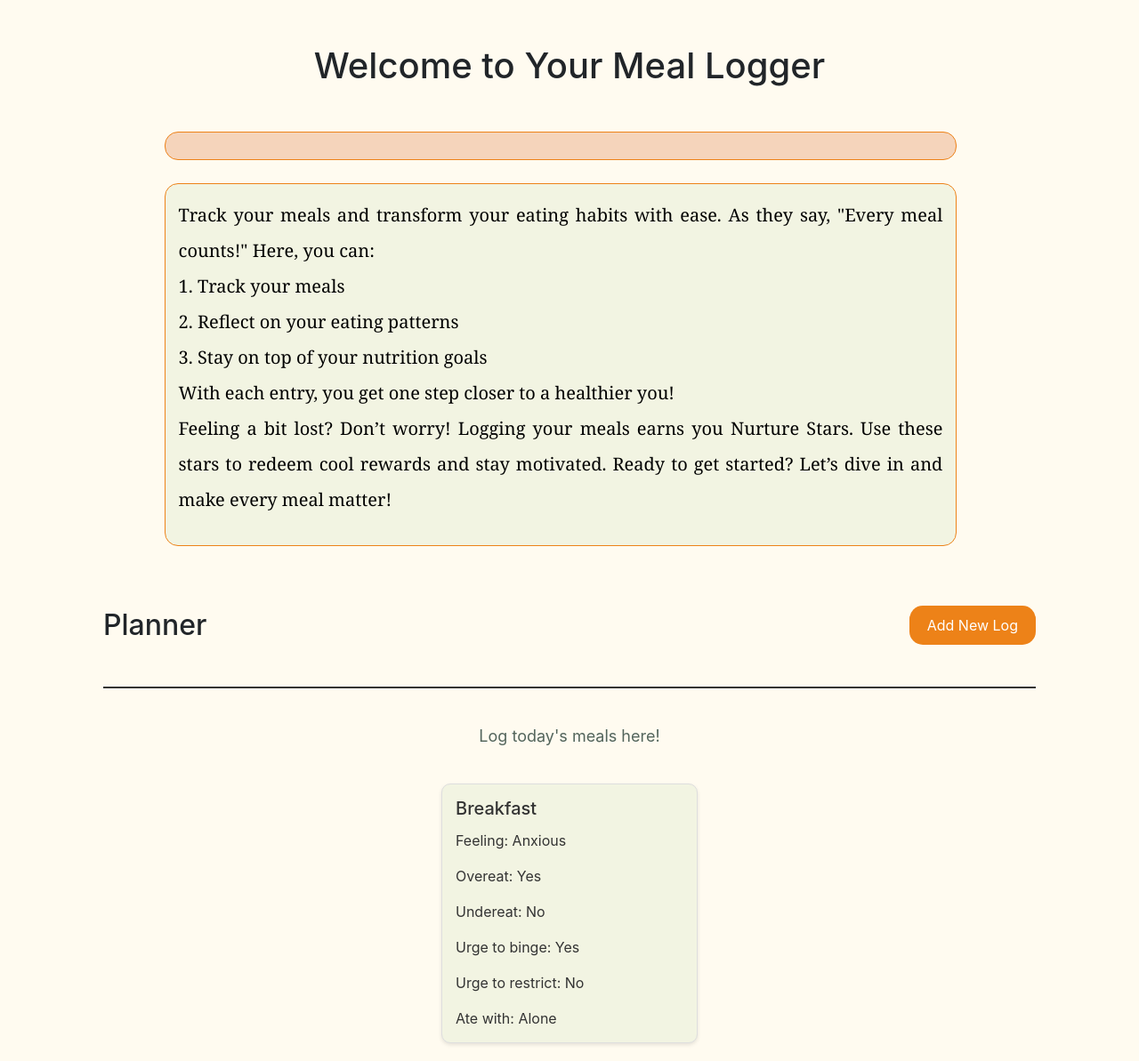
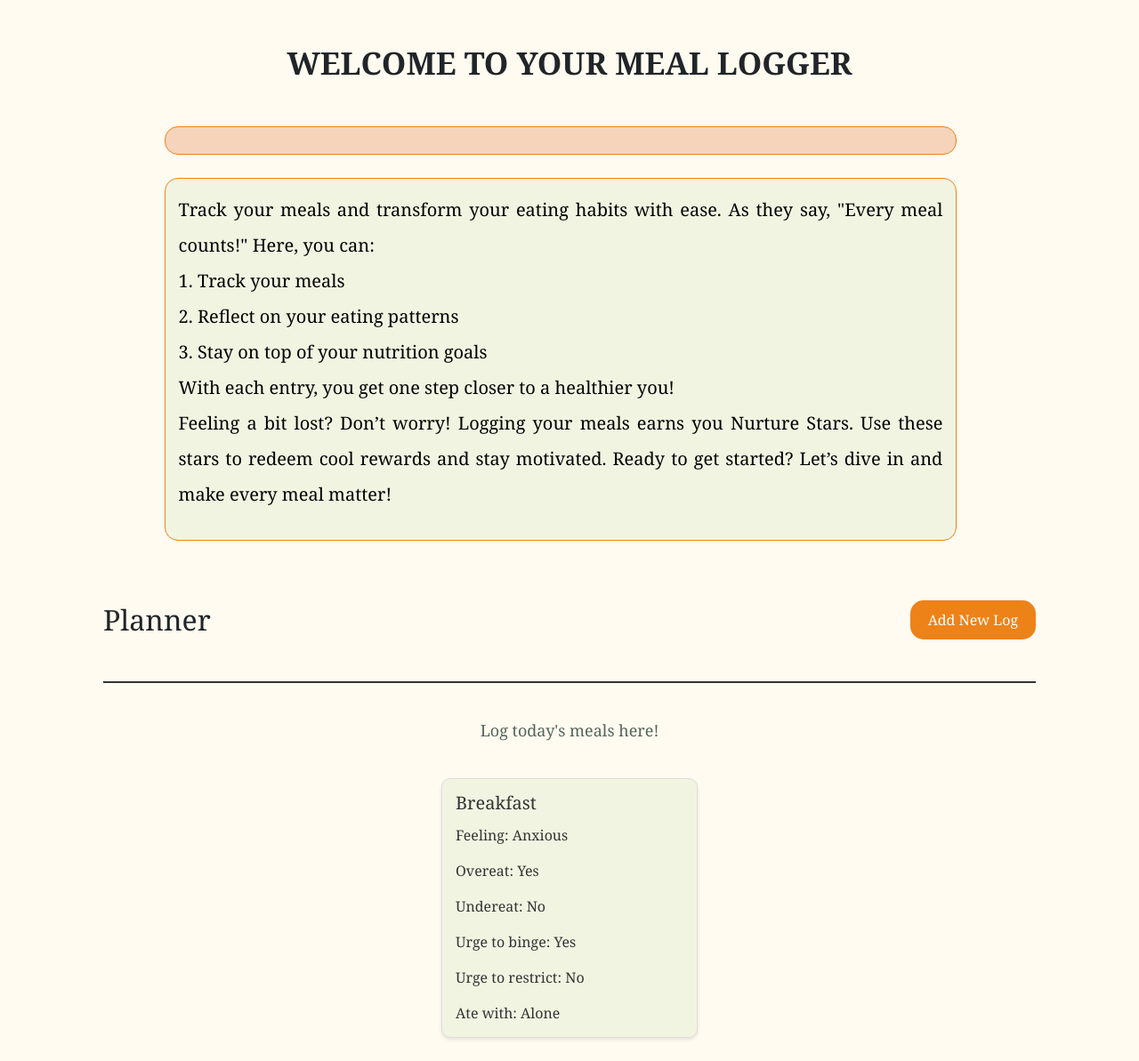
Before and after one commit to Tasneem-I/Eat-O-Mate, a Flask app: page /meallog in a window 1280 px wide. Shown: the part 70-1263 px from the top of the page at 89% size. After the commit the page ends 1239 px from the top, so only its background shows below. Run offline with Flask 3, Linux system fonts and the light colour scheme; a user stored in the database is signed in; data comes from the database, SQL or seed files in the repository; parts of the project's set-up code (start-up, migrations or seed data) failed here and were passed over; some libraries are stand-ins or nearby versions.

Commit message:
update meal log

```diff
--- a/templates/meallog.html
+++ b/templates/meallog.html
@@ -87,6 +87,7 @@
         padding: 20px;
         width: 85%;
         margin: 0 auto;
+        font-family: Georgia, "Times New Roman", Times, serif;
       }
       .planner-header {
         display: flex;
@@ -132,9 +133,12 @@
       }
       .modal-body {
         padding: 20px;
+        font-family: Georgia, "Times New Roman", Times, serif;
       }
       .modal-header {
         border-bottom: 1px solid #e5e5e5;
+        font-family: Georgia, "Times New Roman", Times, serif;
+        weight: bold;
       }
       .modal-title {
         color: #333333; /* Dark gray text color */
@@ -166,6 +170,10 @@
         border: none !important; /* Keep border style consistent */
         box-shadow: none !important; /* Remove any focus or hover shadow */
       }
+      h1 {
+        font-family: Georgia, "Times New Roman", Times, serif;
+        font-size: 35px;
+      }
     </style>
   </head>
   <body>
@@ -187,13 +195,14 @@
 
     <div class="intro-section">
       <h1 style="margin-top: 30px; margin-bottom: 30px">
-        Welcome to Your Meal Logger
+        <b>WELCOME TO YOUR MEAL LOGGER</b>
       </h1>
-      <div class="track-container" style="background-color: rgb(245, 212, 187);" >
-      {% if mc > 0 %}
-  <p>Total Normal Meals: {{ mc }}</p>
-  <p>Your normal meals were mostly eaten with: {{ ac }}</p>
-{% endif %}</div>
+      <div class="track-container" style="background-color: rgb(245, 212, 187)">
+        {% if mc > 0 %}
+        <p>Total Normal Meals: {{ mc }}</p>
+        <p>Your normal meals were mostly eaten with: {{ ac }}</p>
+        {% endif %}
+      </div>
       <div class="track-container">
         <p>
           Track your meals and transform your eating habits with ease. As they
```
